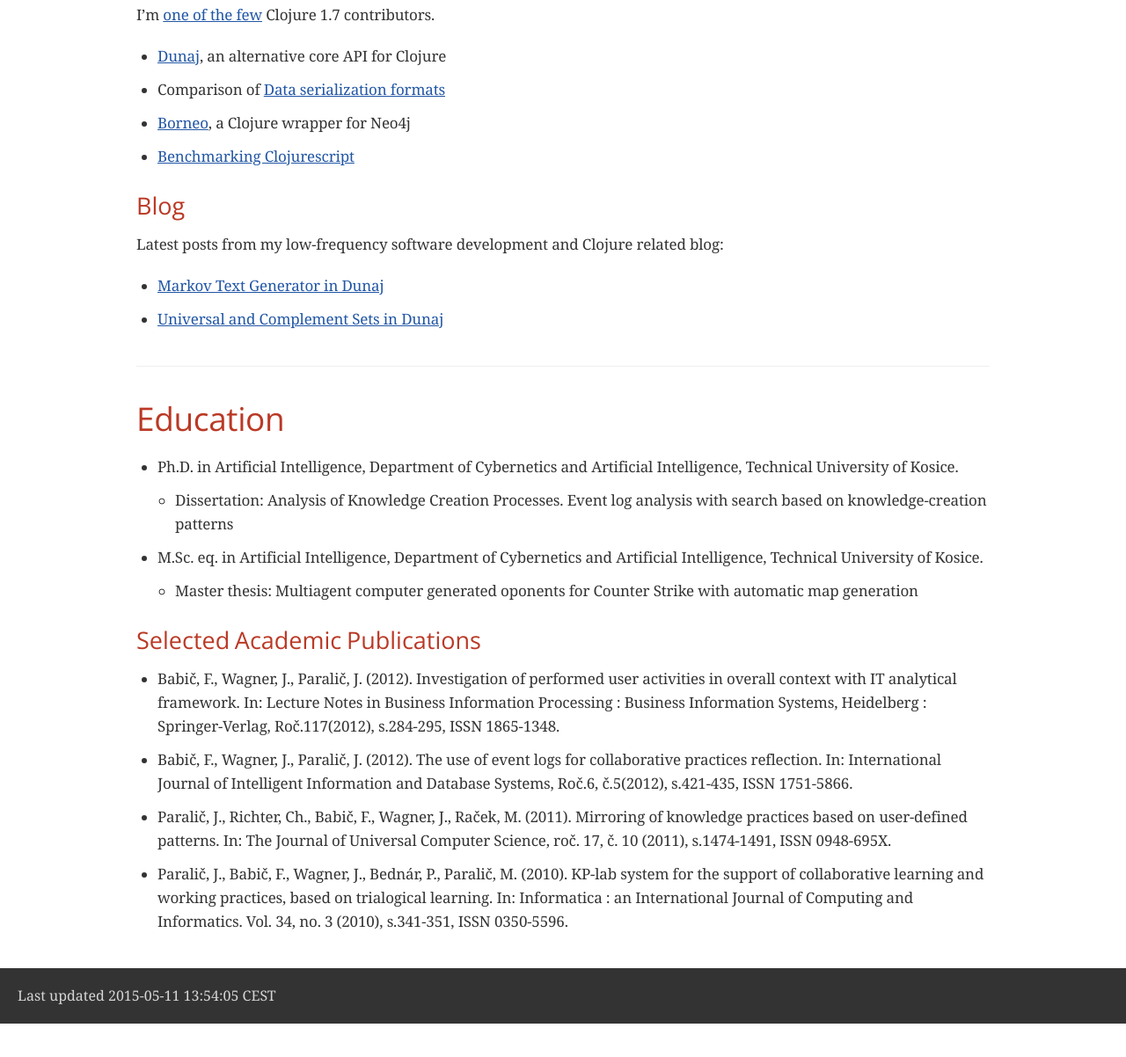
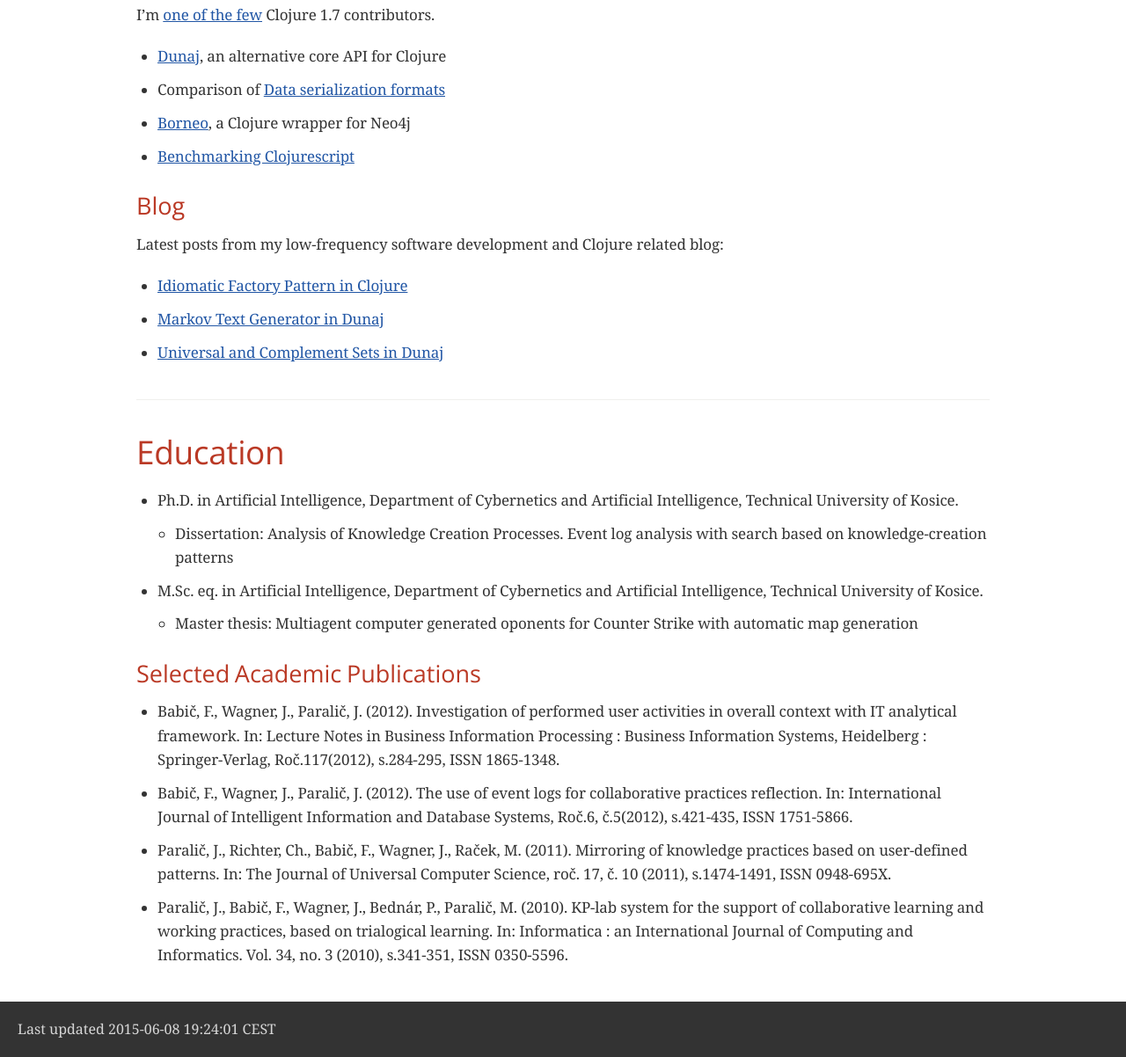
Before and after one commit to wagjo/wagjo.github.io, a plain HTML site: page index.html in a window 1280 px wide. Shown: the part 2037-3239 px from the top of the page at 88% size. Before the commit the page ends 3201 px from the top, so only its background shows below. Drawn offline with nearby package versions, Linux system fonts and the light colour scheme; a web font is replaced by a local one.

Commit message:
new blog post

```diff
--- a/index.html
+++ b/index.html
@@ -450,7 +450,7 @@ I will also aid you in making better and more informed decisions.</p>
 </div>
 </div>
 <div class="paragraph">
-<p><span class="icon"><i class="fa fa-pencil"></i></span> <a href="http://blog.wagjo.com">Blog</a> &nbsp; <span class="icon"><i class="fa fa-github"></i></span> <a href="http://github.com/wagjo">Github</a> &nbsp; <span class="icon"><i class="fa fa-twitter"></i></span> <a href="https://twitter.com/wagjo">@wagjo</a> &nbsp; <span class="icon"><i class="fa fa-linkedin"></i></span> <a href="https://sk.linkedin.com/in/jozefwagner">jozefwagner</a> <!-- &nbsp; <span class="icon"><i class="fa fa-phone"></i></span> +421 949 213 889 -->&nbsp; <span class="icon"><i class="fa fa-envelope-o"></i></span> <a href="mailto:wagjo@wagjo.com">wagjo@wagjo.com</a></p>
+<p><span class="icon"><i class="fa fa-pencil"></i></span> <a href="http://blog.wagjo.com">Blog</a> &nbsp; <span class="icon"><i class="fa fa-github"></i></span> <a href="http://github.com/wagjo">Github</a> &nbsp; <span class="icon"><i class="fa fa-twitter"></i></span> <a href="https://twitter.com/wagjo">@wagjo</a> &nbsp; <span class="icon"><i class="fa fa-linkedin"></i></span> <a href="https://sk.linkedin.com/in/jozefwagner">jozefwagner</a> &nbsp; <span class="icon"><i class="fa fa-envelope-o"></i></span> <a href="mailto:wagjo@wagjo.com">wagjo@wagjo.com</a></p>
 </div>
 </div>
 </div>
@@ -613,6 +613,9 @@ related blog:</p>
 <div class="ulist">
 <ul>
 <li>
+<p><a href="http://blog.wagjo.com/factory.html">Idiomatic Factory Pattern in Clojure</a></p>
+</li>
+<li>
 <p><a href="http://blog.wagjo.com/markov.html">Markov Text Generator in Dunaj</a></p>
 </li>
 <li>
@@ -674,7 +677,7 @@ related blog:</p>
 </div>
 <div id="footer">
 <div id="footer-text">
-Last updated 2015-05-11 13:54:05 CEST
+Last updated 2015-06-08 19:24:01 CEST
 </div>
 </div>
 </body>
```
Also changed, not shown: 1 other file.
